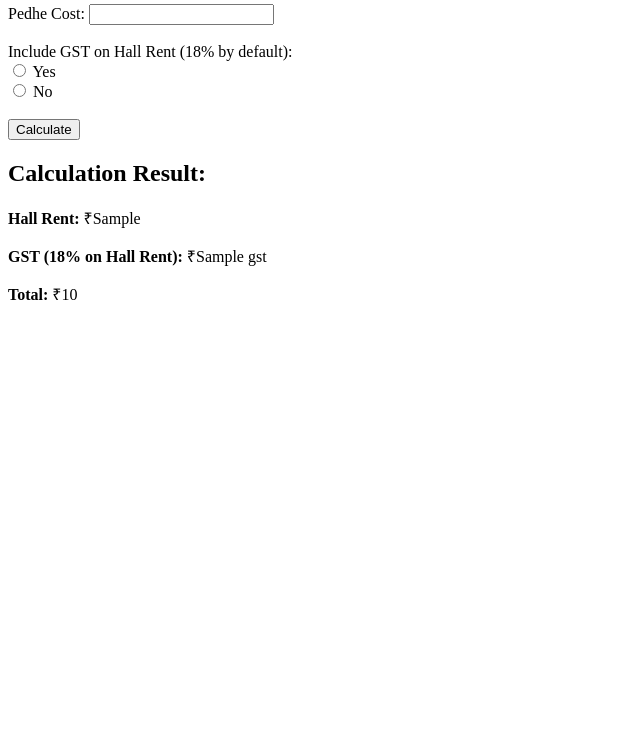
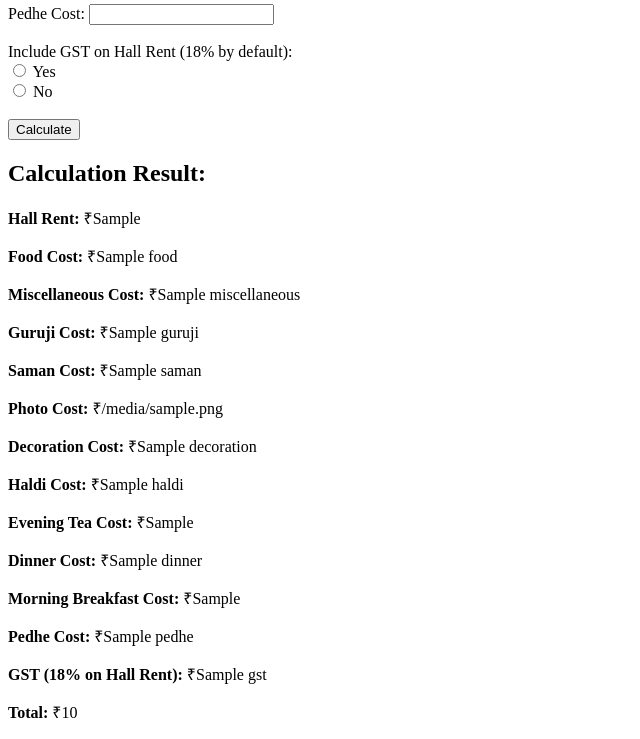
Before and after one commit to spawar20/app, a Flask app: template templates/index.html in a window 1280 px wide. Shown: the part 509-1248 px from the top of the page, without its empty margins (0-640 px from the left). Before the commit the page ends 809 px from the top, so only its background shows below. Run offline with Flask 3, Linux system fonts and the light colour scheme; the template is opened without the code that fills it: most values are stand-ins (such as "Sample title", 1, 10 or a date in 2020).

Commit message:
Update index.html

```diff
--- a/templates/index.html
+++ b/templates/index.html
@@ -59,6 +59,17 @@
     {% else %}
         <h2>Calculation Result:</h2>
         <p><strong>Hall Rent:</strong> ₹{{ result.hall_rent }}</p>
+        <p><strong>Food Cost:</strong> ₹{{ result.food }}</p>
+        <p><strong>Miscellaneous Cost:</strong> ₹{{ result.miscellaneous }}</p>
+        <p><strong>Guruji Cost:</strong> ₹{{ result.guruji }}</p>
+        <p><strong>Saman Cost:</strong> ₹{{ result.saman }}</p>
+        <p><strong>Photo Cost:</strong> ₹{{ result.photo }}</p>
+        <p><strong>Decoration Cost:</strong> ₹{{ result.decoration }}</p>
+        <p><strong>Haldi Cost:</strong> ₹{{ result.haldi }}</p>
+        <p><strong>Evening Tea Cost:</strong> ₹{{ result.evening_tea }}</p>
+        <p><strong>Dinner Cost:</strong> ₹{{ result.dinner }}</p>
+        <p><strong>Morning Breakfast Cost:</strong> ₹{{ result.morning_breakfast }}</p>
+        <p><strong>Pedhe Cost:</strong> ₹{{ result.pedhe }}</p>
         {% if result.gst %}
             <p><strong>GST (18% on Hall Rent):</strong> ₹{{ result.gst }}</p>
         {% else %}
@@ -67,5 +78,3 @@
         <p><strong>Total:</strong> ₹{{ result.total }}</p>
     {% endif %}
 {% endif %}
-</body>
-</html>
```
Lines whose indentation alone changed are shown as unchanged.
